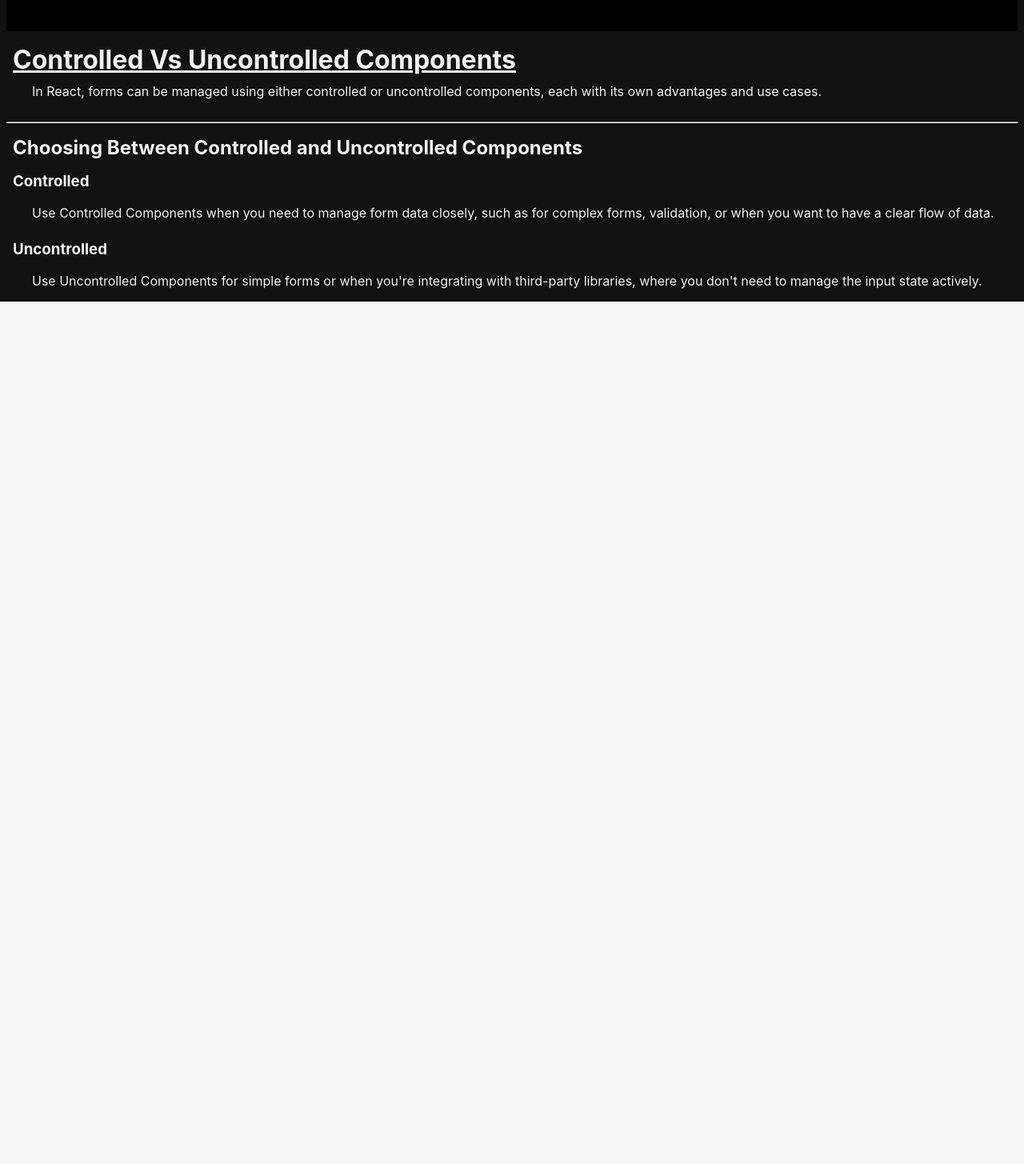
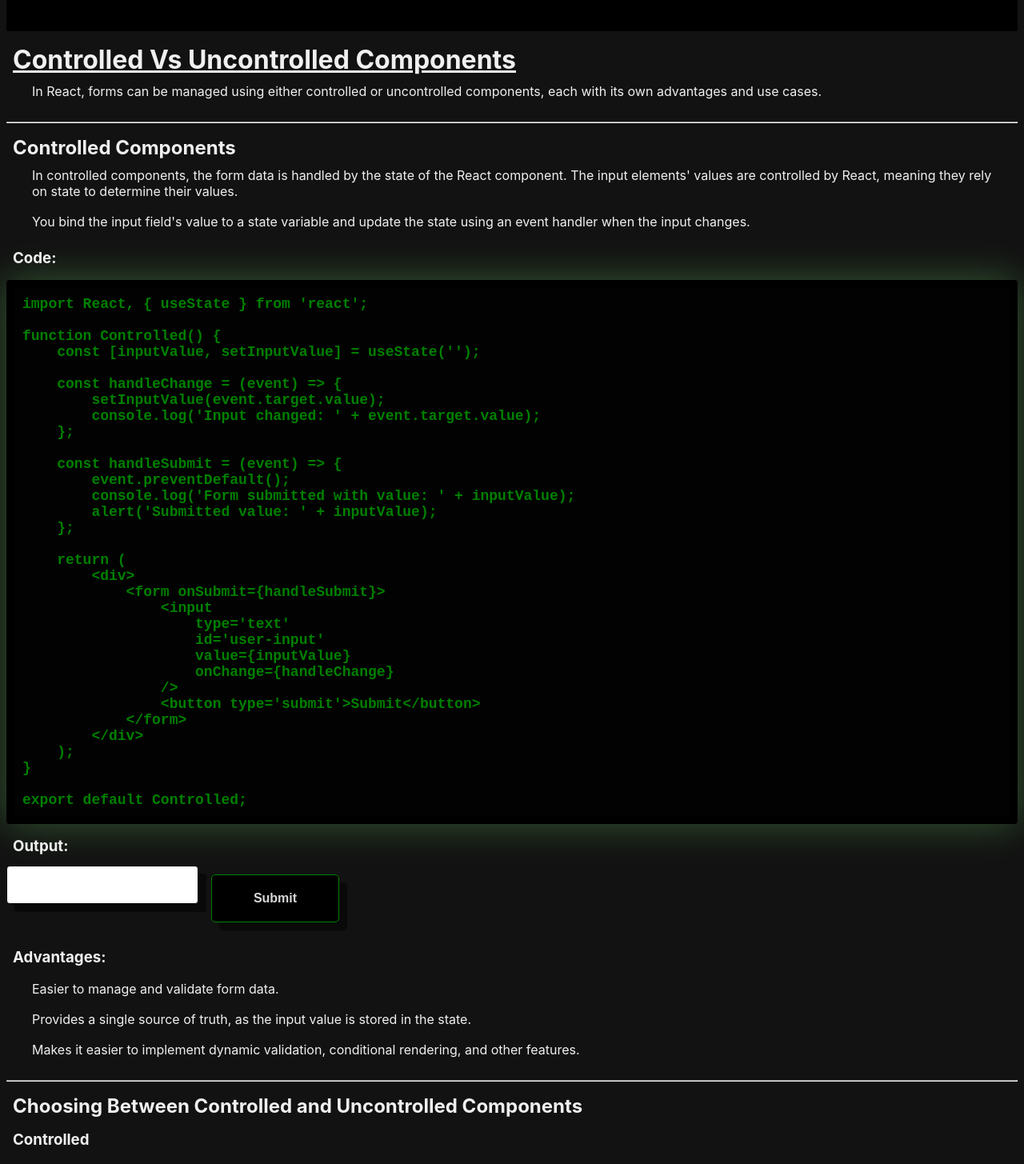
Before and after one commit to rees-kyle/react_showcase, a React (Create React App) app in the folder project/: page /react_showcase/controlled-vs-uncontrolled-components in a window 1280 px wide. Shown: the part 780-2235 px from the top of the page at 80% size. Before the commit the page ends 1157 px from the top, so only its background shows below. Built offline with nearby package versions, Linux system fonts and the light colour scheme.

Commit message:
Add Controlled component
- Added component file.
- Added style for input fields in index.css.
- Added to index in components folder.
- Imported and added component to page.

```diff
--- /dev/null
+++ b/project/src/components/forms/controlled_vs_uncontrolled_components/Controlled.js
@@ -0,0 +1,95 @@
+import React, { useState } from 'react';
+
+// Define the Controlled component
+function Controlled() {
+    // Declare a state variable 'inputValue' to hold the input field value
+    const [inputValue, setInputValue] = useState('');
+
+    // Handle input change and update state
+    const handleChange = (event) => {
+        setInputValue(event.target.value); // Update 'inputValue' with the current input value
+        console.log(`Input changed: ${event.target.value}`); // Log the updated input value
+    };
+
+    // Handle form submission
+    const handleSubmit = (event) => {
+        event.preventDefault(); // Prevent the default form submission behavior
+        console.log(`Form submitted with value: ${inputValue}`); // Log the submitted value
+        alert(`Submitted value: ${inputValue}`); // Display the submitted value in an alert
+    };
+
+
+    return (
+        <div>
+            <br/>
+            <hr/>
+            <h2>Controlled Components</h2>
+            <p>
+                In controlled components, the form data is handled by the state of the React component.
+                The input elements' values are controlled by React,
+                meaning they rely on state to determine their values.
+            </p>
+            <p>
+                You bind the input field's value to a state variable
+                and update the state using an event handler when the input changes.
+            </p>
+
+            <h3>Code:</h3>
+            <pre>
+                <code>
+                    {"import React, { useState } from 'react';\n\n" +
+                    "function Controlled() {\n" +
+                    "    const [inputValue, setInputValue] = useState('');\n\n" +
+                    "    const handleChange = (event) => {\n" +
+                    "        setInputValue(event.target.value);\n" +
+                    "        console.log('Input changed: ' + event.target.value);\n" +
+                    "    };\n\n" +
+                    "    const handleSubmit = (event) => {\n" +
+                    "        event.preventDefault();\n" +
+                    "        console.log('Form submitted with value: ' + inputValue);\n" +
+                    "        alert('Submitted value: ' + inputValue);\n" +
+                    "    };\n\n" +
+                    "    return (\n" +
+                    "        <div>\n" +
+                    "            <form onSubmit={handleSubmit}>\n" +
+                    "                <input \n" +
+                    "                    type='text' \n" +
+                    "                    id='user-input' \n" +
+                    "                    value={inputValue}\n" +
+                    "                    onChange={handleChange}\n" +
+                    "                />\n" +
+                    "                <button type='submit'>Submit</button>\n" +
+                    "            </form>\n" +
+                    "        </div>\n" +
+                    "    );\n" +
+                    "}\n\n" +
+                    "export default Controlled;"}
+                </code>
+            </pre>
+
+            <h3>Output:</h3>
+            <form onSubmit={handleSubmit}> {/* Attach handleSubmit to form's onSubmit event */}
+                <input
+                    type="text"
+                    id='user-input'
+                    value={inputValue} // Bind input value to the state variable 'inputValue'
+                    onChange={handleChange} // Attach handleChange to input's onChange event
+                />
+                <button type="submit">Submit</button> {/* Button to submit the form */}
+            </form>
+
+            <h3>Advantages:</h3>
+            <p>
+                Easier to manage and validate form data.
+            </p>
+            <p>
+                Provides a single source of truth, as the input value is stored in the state.
+            </p>
+            <p>
+                Makes it easier to implement dynamic validation, conditional rendering, and other features.
+            </p>
+        </div>
+    );
+}
+
+export default Controlled; // Export the component for use in other files
--- a/project/src/components/forms/controlled_vs_uncontrolled_components/index.js
+++ b/project/src/components/forms/controlled_vs_uncontrolled_components/index.js
@@ -1,2 +1,3 @@
 export { default as ControlledVsUncontrolledComponents } from './ControlledVsUncontrolledComponents';
+export { default as Controlled } from './Controlled';
 export { default as ChoosingBetween } from './ChoosingBetween';
--- a/project/src/index.css
+++ b/project/src/index.css
@@ -118,6 +118,16 @@ code {
   max-width: 102rem;
 }
 
+input[type="text"] {
+    width: 100%;
+    max-width: 15rem;
+    padding: .75rem;
+    border: 0.09375rem solid #000000;
+    box-shadow: 0.625rem 0.625rem 0.0625rem rgba(0, 0, 0, 0.5);
+    border-radius: 0.25rem;
+    font-size: 1.2rem;
+    color: black;
+}
 
 @media (max-width: 1623px) {
   code {
--- a/project/src/pages/forms/ControlledVsUncontrolledComponentsPage.js
+++ b/project/src/pages/forms/ControlledVsUncontrolledComponentsPage.js
@@ -1,5 +1,6 @@
 import {
   ControlledVsUncontrolledComponents,
+  Controlled,
   ChoosingBetween
 } from '../../components/forms/controlled_vs_uncontrolled_components';
 
@@ -7,6 +8,7 @@ const ControlledVsUncontrolledComponentsPage = () => {
   return (
     <>
       <ControlledVsUncontrolledComponents />
+      <Controlled />
       <ChoosingBetween />
     </>
   );
```
